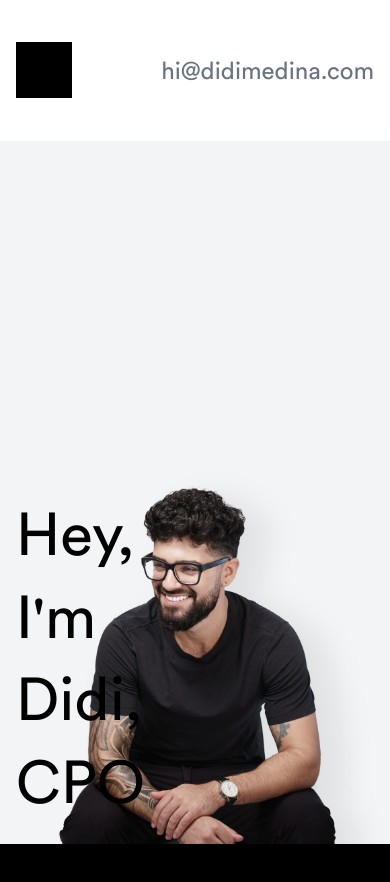
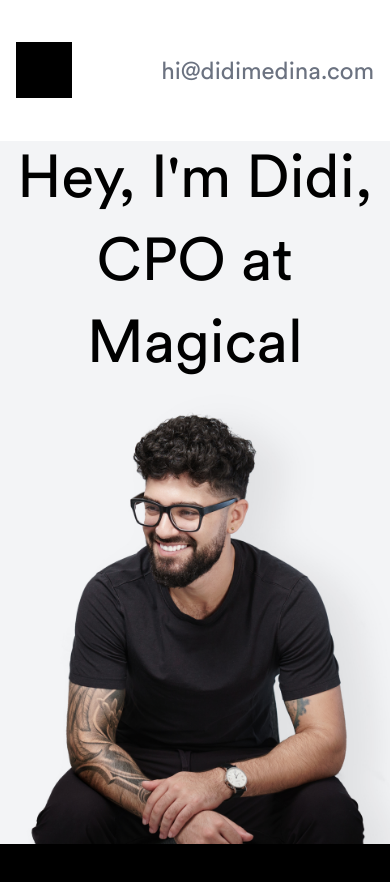
Before and after one commit to didimedina/personal-website-2022, a React (Create React App) app: page / in a window 390 px wide. Shown: the top 882 px of the page. Built offline with nearby package versions, Linux system fonts and the light colour scheme.

Commit message:
made hero image responsive

```diff
--- a/src/components/Banner.js
+++ b/src/components/Banner.js
@@ -9,29 +9,31 @@
     grid
     grid-cols-6
     grid-rows-6
+    bg-gray-100
   `,
 
   img: `
-    bg-gray-100
     col-start-1
     col-end-7
-    row-start-1
+    row-start-3 xl:row-start-1
     row-end-7
     z-0
     bg-hero-banner
-    bg-contain
+    bg-cover xl:bg-contain
     bg-no-repeat
-    bg-right-bottom
+    bg-top xl:bg-right-bottom
   `,
 
   text: `
-    pl-4 sm:pl-12 md:pl-20 lg:pl-28
+    xl:pl-28
     text-6xl
     leading-snug
+    text-center xl:text-left
     col-start-1
-    col-end-4
-    row-start-4
-    row-end-6
+    col-end-7 xl:col-end-4
+    row-start-1 xl:row-start-4
+    row-end-3 xl:row-end-6
+    place-self-center justify-self-center xl:place-self-start
     z-10
   `
 }
```
Also changed, not shown: src/components/Website.js (+6 -1 lines).
